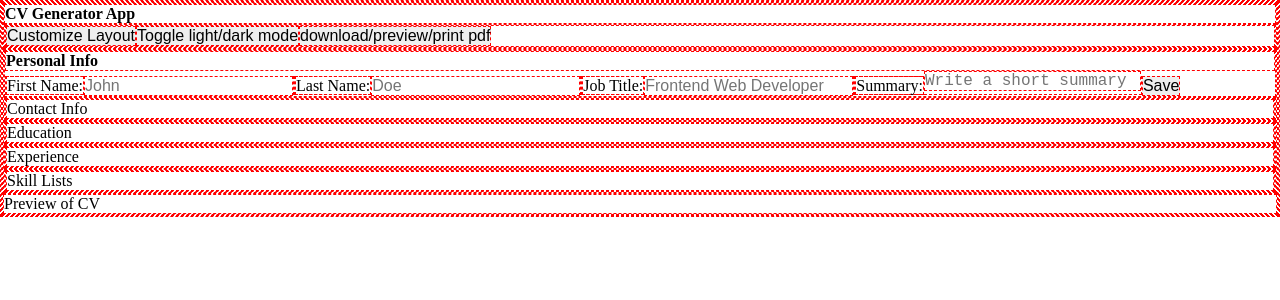
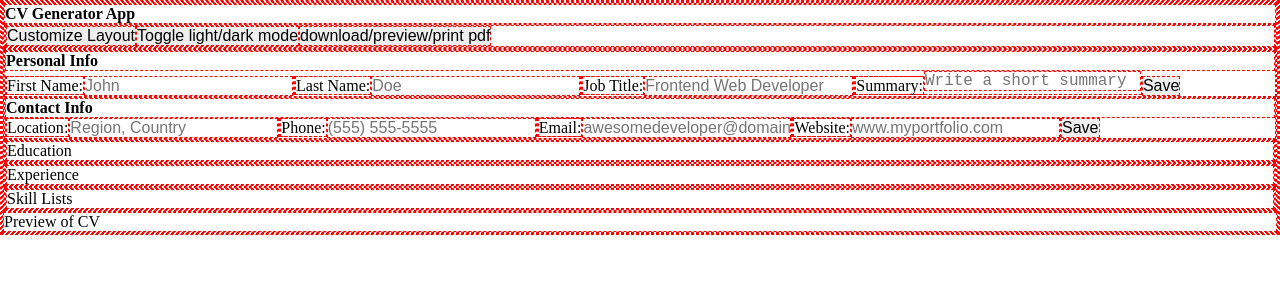
Before and after one commit to bdaniels8135/cv-creator-project, a React (Vite) app: page / in a window 1280 px wide. Shown: the top 300 px of the page. Built offline with nearby package versions, Linux system fonts and the light colour scheme.

Commit message:
Create ContactInfoSection Component

```diff
--- a/src/App.jsx
+++ b/src/App.jsx
@@ -1,6 +1,7 @@
 import React from "react";
 import PageHeader from "./PageHeader";
 import PersonalInfoSection from "./PersonalInfoSection";
+import ContactInfoSection from "./ContactInfoSection";
 
 function App() {
   return (
@@ -9,11 +10,8 @@ function App() {
       <main>
         <PersonalInfoSection />
 
-        <section>
-          <form action="">
-            <legend>Contact Info</legend>
-          </form>
-        </section>
+        <ContactInfoSection />
+
         <section>
           <form action="">
             <legend>Education</legend>
--- /dev/null
+++ b/src/ContactInfoSection.jsx
@@ -0,0 +1,82 @@
+import React, { useState } from "react";
+import LabeledTextInput from "./LabeledTextInput";
+
+function ContactInfoSection() {
+  const [contactInfo, setContactInfo] = useState({});
+  const [status, setStatus] = useState("editing");
+
+  if (status === "saved")
+    return (
+      <section id="contact-info-container">
+        <h2 className="section-heading"> Contact Info </h2>
+        <p className="data-display">Location: {contactInfo.location}</p>
+        <p className="data-display">Phone: {contactInfo.phone}</p>
+        <p className="data-display">
+          Email: <a href={`mailto:${contactInfo.email}`}>{contactInfo.email}</a>
+        </p>
+        <p className="data-display">
+          Website: <a href={contactInfo.website}>{contactInfo.website}</a>
+        </p>
+        <button
+          className="edit-btn"
+          type="button"
+          onClick={() => {
+            setStatus("editing");
+          }}
+        >
+          Edit
+        </button>
+      </section>
+    );
+
+  return (
+    <form id="contact-info-form">
+      <h2 className="section-heading">Contact Info</h2>
+      <LabeledTextInput
+        labelText="Location"
+        id="location-input"
+        defaultValue={contactInfo.location}
+        placeholder="Region, Country"
+      />
+
+      <LabeledTextInput
+        labelText="Phone"
+        id="phone-input"
+        defaultValue={contactInfo.phone}
+        placeholder="(555) 555-5555"
+      />
+
+      <LabeledTextInput
+        labelText="Email"
+        id="email-input"
+        defaultValue={contactInfo.email}
+        placeholder="awesomedeveloper@domain.com"
+      />
+
+      <LabeledTextInput
+        labelText="Website"
+        id="website-input"
+        defaultValue={contactInfo.website}
+        placeholder="www.myportfolio.com"
+      />
+
+      <button
+        className="save-btn"
+        type="button"
+        onClick={() => {
+          setContactInfo({
+            location: document.getElementById("location-input").value,
+            phone: document.getElementById("phone-input").value,
+            email: document.getElementById("email-input").value,
+            website: document.getElementById("website-input").value,
+          });
+          setStatus("saved");
+        }}
+      >
+        Save
+      </button>
+    </form>
+  );
+}
+
+export default ContactInfoSection;
--- a/src/PersonalInfoSection.jsx
+++ b/src/PersonalInfoSection.jsx
@@ -8,7 +8,7 @@ function PersonalInfoSection() {
 
   if (status === "saved")
     return (
-      <section id="personal-info-display">
+      <section id="personal-info-container">
         <h2 className="section-heading"> Personal Info </h2>
         <p className="data-display">
           Name: {`${personalInfo.firstName} ${personalInfo.lastName}`}
```
